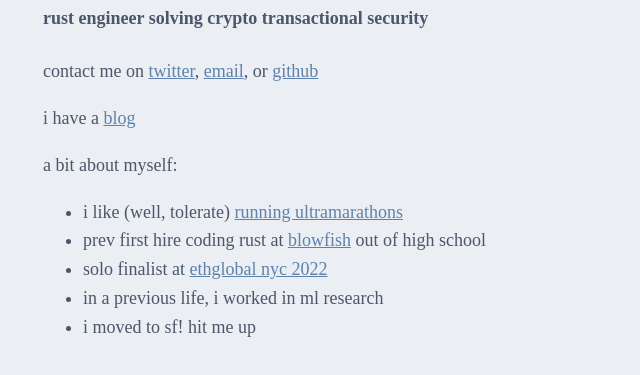
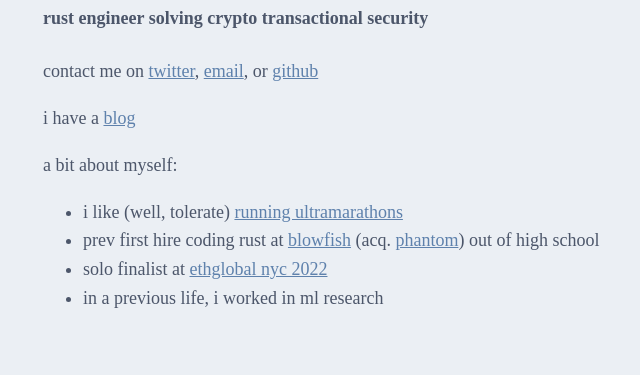
Before and after one commit to pseudolabel/sudolabel.xyz, a plain HTML site: page index.html in a window 1280 px wide. Shown: the part 177-552 px from the top of the page, without its empty margins (247-887 px from the left). Drawn offline with Linux system fonts and the light colour scheme.

Commit message:
chore: remove SF

```diff
--- a/index.html
+++ b/index.html
@@ -46,10 +46,9 @@
     <ul>
         <li>i like (well, tolerate) <a href="https://twitter.com/sudolabel/status/1759722871876624849">running
                 ultramarathons</a></li>
-        <li>prev first hire coding rust at <a href="https://blowfish.xyz">blowfish</a> out of high school</li>
+        <li>prev first hire coding rust at <a href="https://blowfish.xyz">blowfish</a> (acq. <a href="https://phantom.com">phantom</a>) out of high school</li>
         <li>solo finalist at <a href="https://x.com/sudolabel/status/1541871452382715904">ethglobal nyc 2022</a></li>
         <li>in a previous life, i worked in ml research</li>
-        <li>i moved to sf! hit me up</li>
     </ul>
 </body>
 
```
